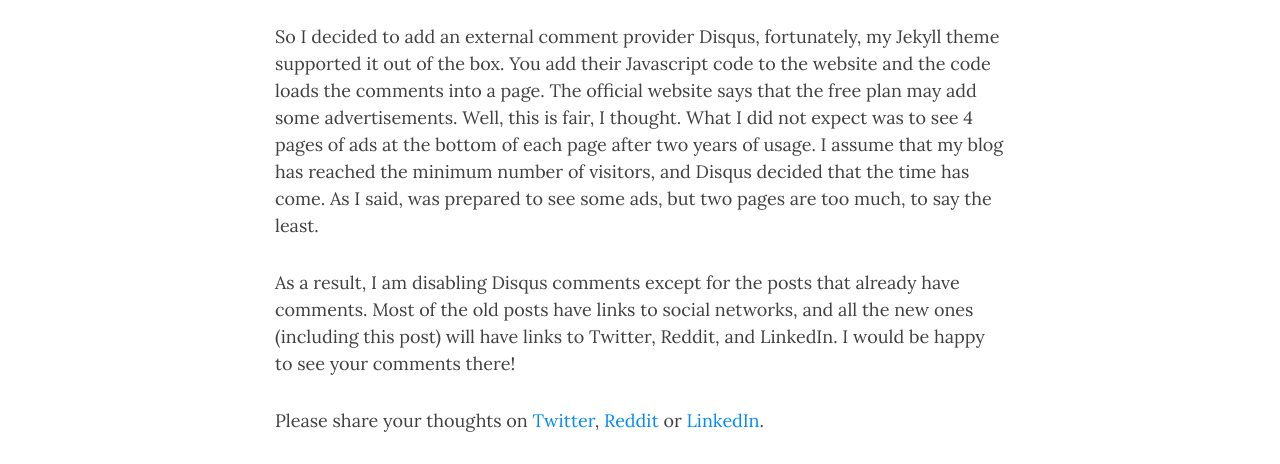
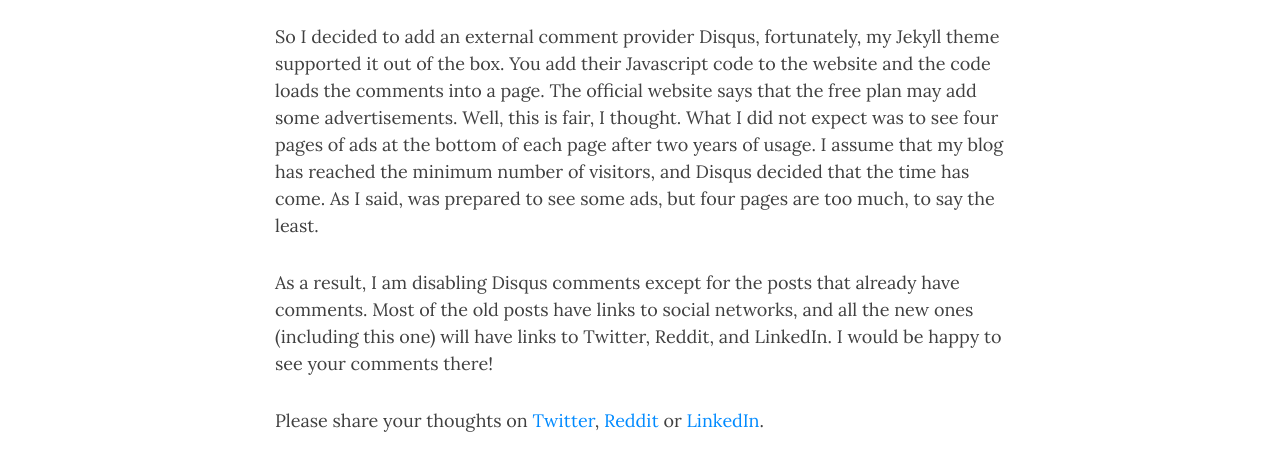
Before and after one commit to f-squirrel/f-squirrel.github.io, a Jekyll site: the page built from _posts/2023-04-25-disabling-disqus.md, in a window 1280 px wide and 900 px high. Shown: the part 419-883 px from the top of the window. Built offline with Jekyll 4.4.1, drawn with Linux system fonts in a browser that asks for light colours; nearby versions of some CDN libraries.

Commit message:
fix: typos

```diff
--- a/_posts/2023-04-25-disabling-disqus.md
+++ b/_posts/2023-04-25-disabling-disqus.md
@@ -14,10 +14,10 @@
 So I decided to add an external comment provider Disqus, fortunately, my Jekyll theme supported it out of the box.
 You add their Javascript code to the website and the code loads the comments into a page.
 The official website says that the free plan may add some advertisements. Well, this is fair, I thought.
-What I did not expect was to see 4 pages of ads at the bottom of each page after two years of usage.
+What I did not expect was to see four pages of ads at the bottom of each page after two years of usage.
 I assume that my blog has reached the minimum number of visitors, and Disqus decided that the time has come.
-As I said, was prepared to see some ads, but two pages are too much, to say the least.
+As I said, was prepared to see some ads, but four pages are too much, to say the least.
 
-As a result, I am disabling Disqus comments except for the posts that already have comments. Most of the old posts have links to social networks, and all the new ones (including this post) will have links to Twitter, Reddit, and LinkedIn. I would be happy to see your comments there!
+As a result, I am disabling Disqus comments except for the posts that already have comments. Most of the old posts have links to social networks, and all the new ones (including this one) will have links to Twitter, Reddit, and LinkedIn. I would be happy to see your comments there!
 
 Please share your thoughts on [Twitter](https://twitter.com/dbdanilov/status/1640052185781133313?s=20), [Reddit](https://www.reddit.com/r/cpp/comments/122udm0/using_shared_ptr_for_reloadable_config/) or [LinkedIn](https://www.linkedin.com/posts/ddanilov_using-sharedptr-for-reloadable-config-activity-7045819011908931584-a0vG?utm_source=share&utm_medium=member_desktop).
```
